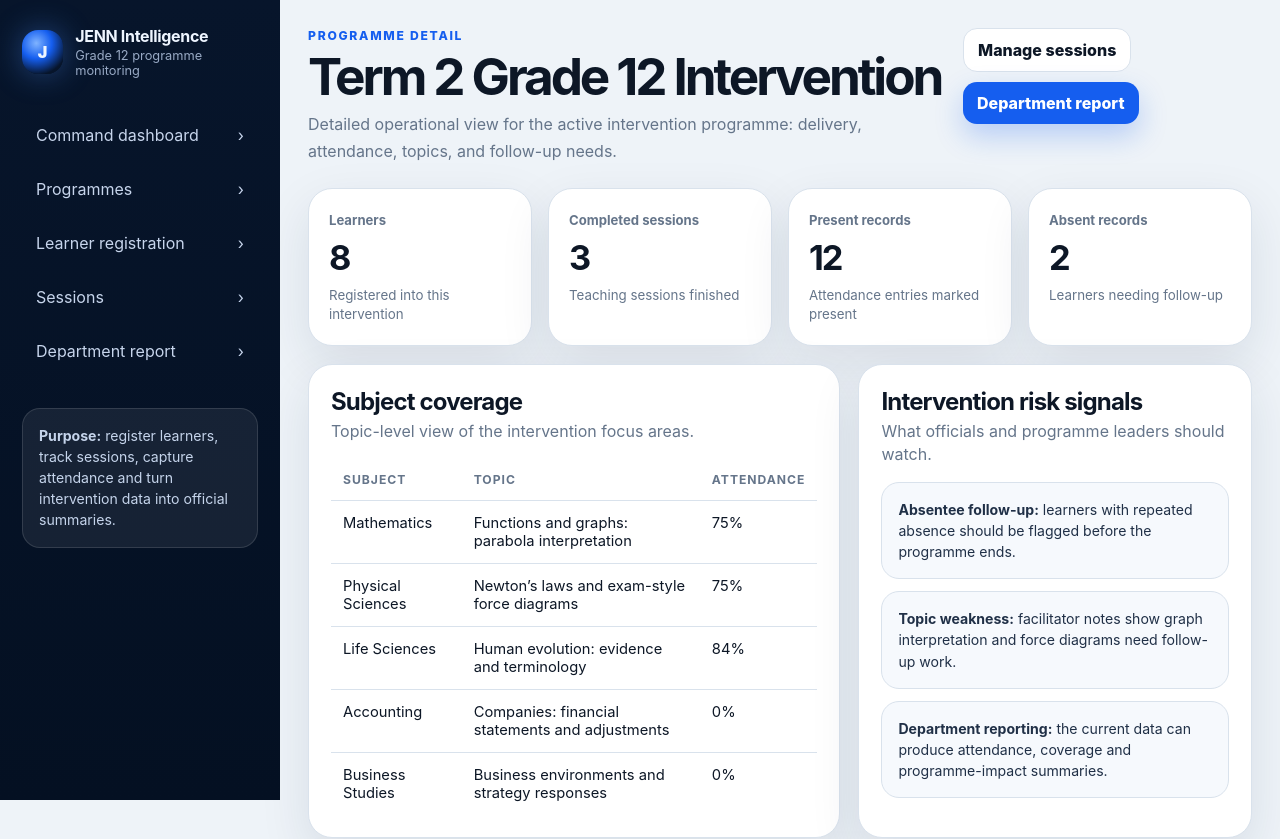
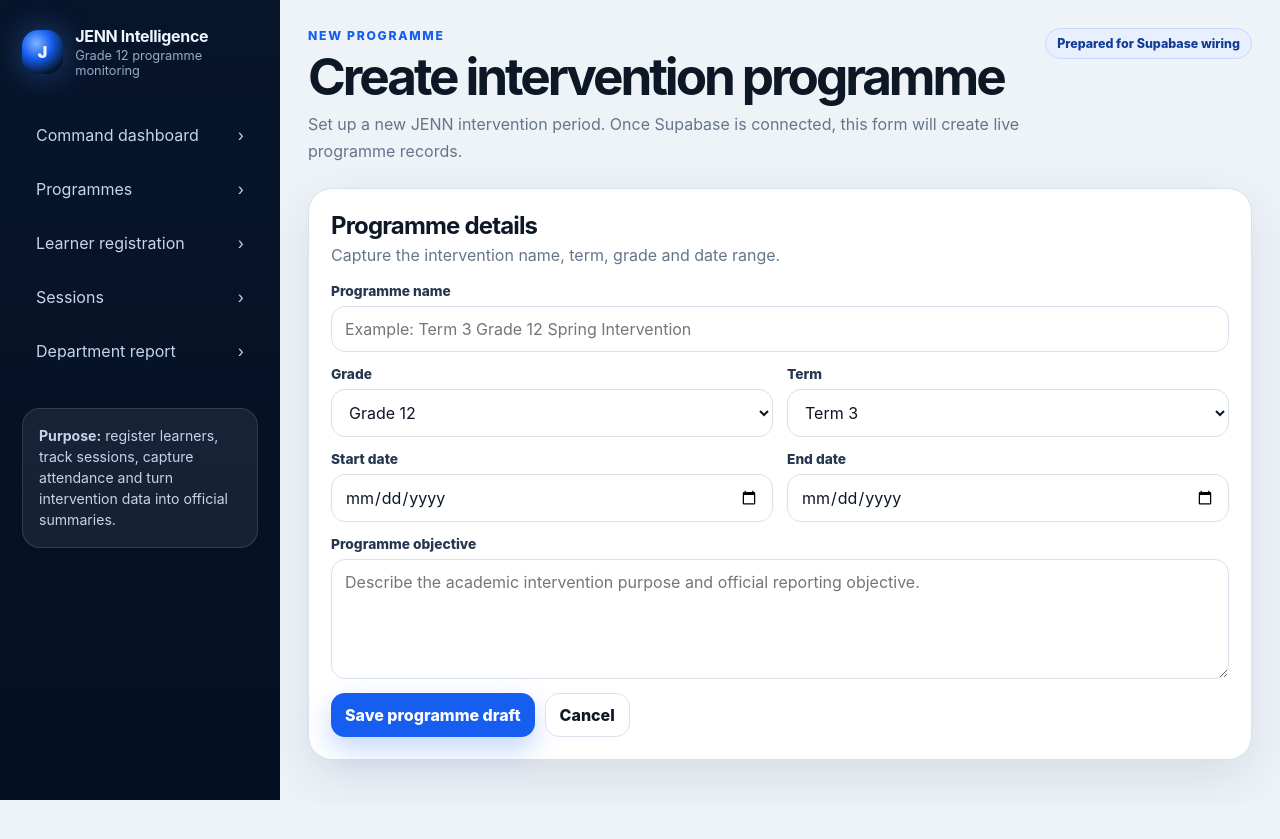
Before and after one commit to sbaj179/jenn-programme-intelligence, a Next.js app: page /programmes/new in a window 1280 px wide. Shown: the top 839 px of the page. After the commit the page ends 806 px from the top, so only its background shows below. Built offline with nearby package versions, Linux system fonts and the light colour scheme.

Commit message:
Add new programme form shell

```diff
--- /dev/null
+++ b/src/app/programmes/new/page.jsx
@@ -0,0 +1,66 @@
+import AppShell from '@/components/AppShell'
+
+export default function NewProgrammePage() {
+  return (
+    <AppShell>
+      <header className="page-header">
+        <div>
+          <p className="eyebrow">New programme</p>
+          <h1>Create intervention programme</h1>
+          <p className="lead">
+            Set up a new JENN intervention period. Once Supabase is connected, this form will create live programme records.
+          </p>
+        </div>
+        <span className="badge">Prepared for Supabase wiring</span>
+      </header>
+
+      <section className="panel">
+        <div className="panel-header">
+          <div>
+            <h2>Programme details</h2>
+            <p>Capture the intervention name, term, grade and date range.</p>
+          </div>
+        </div>
+        <form className="form-grid">
+          <div className="field full">
+            <label>Programme name</label>
+            <input placeholder="Example: Term 3 Grade 12 Spring Intervention" />
+          </div>
+          <div className="field">
+            <label>Grade</label>
+            <select defaultValue="12">
+              <option value="12">Grade 12</option>
+              <option value="11">Grade 11</option>
+              <option value="10">Grade 10</option>
+            </select>
+          </div>
+          <div className="field">
+            <label>Term</label>
+            <select defaultValue="3">
+              <option value="1">Term 1</option>
+              <option value="2">Term 2</option>
+              <option value="3">Term 3</option>
+              <option value="4">Term 4</option>
+            </select>
+          </div>
+          <div className="field">
+            <label>Start date</label>
+            <input type="date" />
+          </div>
+          <div className="field">
+            <label>End date</label>
+            <input type="date" />
+          </div>
+          <div className="field full">
+            <label>Programme objective</label>
+            <textarea placeholder="Describe the academic intervention purpose and official reporting objective." />
+          </div>
+          <div className="button-row full">
+            <button className="btn primary" type="button">Save programme draft</button>
+            <button className="btn secondary" type="button">Cancel</button>
+          </div>
+        </form>
+      </section>
+    </AppShell>
+  )
+}
```
